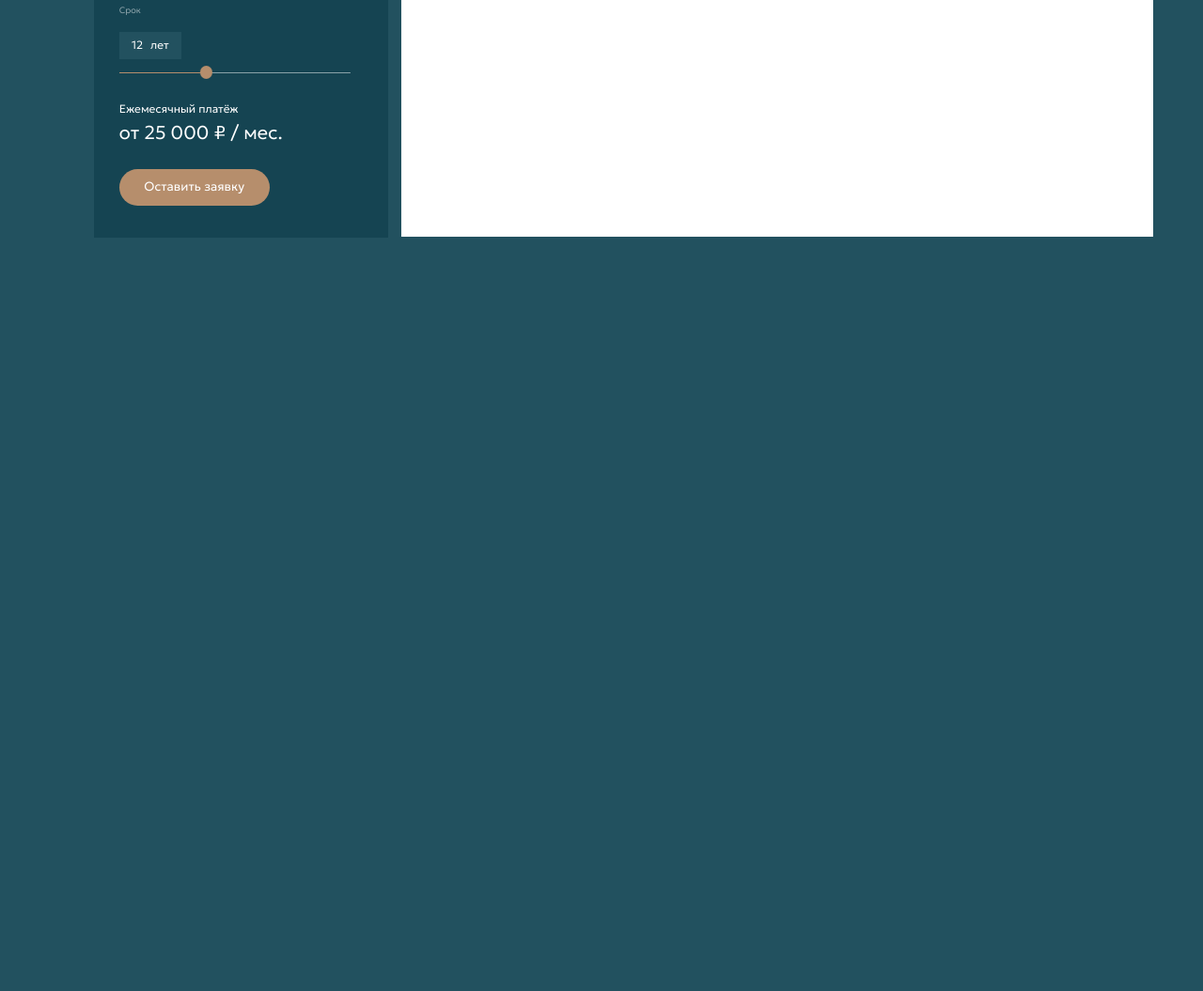
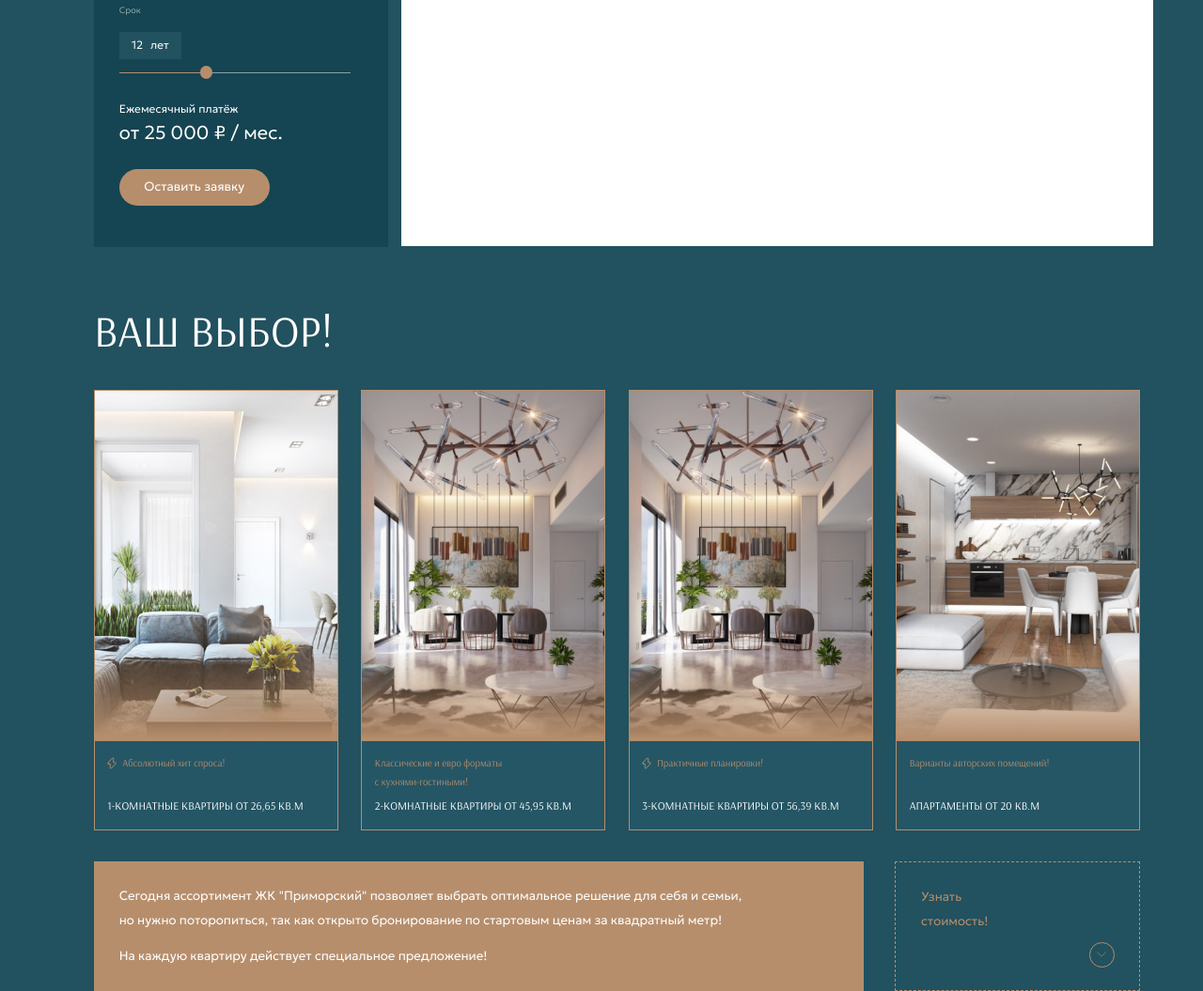
Before and after one commit to NastiaCandor/ssd-primorskaya, a website built with webpack: page src/home_page.html in a window 1280 px wide. Shown: the part 9094-10149 px from the top of the page at 94% size. Before the commit the page ends 9417 px from the top, so only its background shows below. Built offline with nearby package versions, Linux system fonts and the light colour scheme; a web font is replaced by a local one.

Commit message:
feat: add choise section desc style

```diff
--- a/src/home_page.html
+++ b/src/home_page.html
@@ -602,6 +602,77 @@
           </div>
         </div>
       </section>
+      <section class="choise">
+        <div class="container">
+          <h3 class="title txt70reg">Ваш выбор!</h3>
+          <div class="choise__body">
+            <div class="flat-block">
+              <div class="img-block">
+                <img src="./assets/images/Rectangle_54.png" alt="">
+                <a href="#choose-appartment" class="btn btn-regular txt20light">Выбрать квартиру</a>
+              </div>
+              <div class="flat-block__bottom">
+                <div class="flat-block__subtitle">
+                  <img src="./assets/images/lightning.svg" alt="">
+                  <p class="txt16medium">Абсолютный хит спроса!</p>
+                </div>
+                <p class="txt18light title">
+                  1-комнатные квартиры от 26,65 кв.м</p>
+              </div>
+            </div>
+            <div class="flat-block">
+              <div class="img-block">
+                <img src="./assets/images/Rectangle_61_1.png" alt="">
+                <a href="#choose-appartment" class="btn btn-regular txt20light">Выбрать квартиру</a>
+              </div>
+              <div class="flat-block__bottom">
+                <div class="flat-block__subtitle">
+                  <p class="txt16medium">Классические и евро форматы<br> с кухнями-гостиными!</p>
+                </div>
+                <p class="txt18light title">2-комнатные квартиры от 45,95 кв.м</p>
+              </div>
+            </div>
+            <div class="flat-block">
+              <div class="img-block">
+                <img src="./assets/images/Rectangle_61_1.png" alt="">
+                <a href="#choose-appartment" class="btn btn-regular txt20light">Выбрать квартиру</a>
+              </div>
+              <div class="flat-block__bottom">
+                <div class="flat-block__subtitle">
+                  <img src="./assets/images/lightning.svg" alt="">
+                  <p class="txt16medium">Практичные планировки!</p>
+                </div>
+                <p class="txt18light title">3-комнатные квартиры от 56,39 кв.м</p>
+              </div>
+            </div>
+            <div class="flat-block">
+              <div class="img-block">
+                <img src="./assets/images/Rectangle_61.png" alt="">
+                <a href="#choose-appartment" class="btn btn-regular txt20light">Выбрать квартиру</a>
+              </div>
+              <div class="flat-block__bottom">
+                <div class="flat-block__subtitle">
+                  <p class="txt16medium">Варианты авторских помещений!</p>
+                </div>
+                <p class="txt18light title">Апартаменты от 20 кв.м</p>
+              </div>
+            </div>
+          </div>
+          <div class="choise__bottom">
+            <div class="choise__bottom-text txt20medium">
+              <p>Сегодня ассортимент ЖК "Приморский" позволяет выбрать оптимальное решение для себя и семьи,<br> но нужно поторопиться, так как открыто бронирование по стартовым ценам за квадратный метр!</p>
+              <p>На каждую квартиру действует специальное предложение!
+              </p>
+            </div>
+            <div class="choise__bottom-more block__bottom_dotted txt20medium">
+              <span>Узнать<br>стоимость!</span>
+              <button class="btn-round btn-round_40">
+                <img src="./assets/images/arrow-down_colored.svg" alt="">
+              </button>
+            </div>
+          </div>
+        </div>
+      </section>
     </div>
   </main>
 </body>
--- a/src/style.scss
+++ b/src/style.scss
@@ -22,6 +22,7 @@
 @import 'style/components/convenience';
 @import 'style/components/choose';
 @import 'style/components/ipoteka';
+@import 'style/components/choise';
 
 @import 'style/components/buttons';
 @import 'style/components/staff';
--- /dev/null
+++ b/src/style/components/_choise.scss
@@ -0,0 +1,38 @@
+.choise {
+  margin-left: -5rem;
+  padding: 9rem 0 0;
+  .title {
+    text-transform: uppercase;
+    margin-bottom: 5rem;
+  }
+  &__body {
+    display: flex;
+    justify-content: space-between;
+  }
+  &__bottom {
+    display: flex;
+    justify-content: space-between;
+    font-family: 'Geologica';
+    margin-top: 5rem;
+    gap: 5rem;
+    &-text {
+      background: $secondary-color;
+      padding: 3.6rem 4rem;
+      width: 100%;
+      display: flex;
+      flex-direction: column;
+      gap: 2rem;
+    }
+    &-more {
+      border: dashed 1px $secondary-color;
+      padding: 3.6rem 4rem;
+      color: $secondary-color;
+      display: flex;
+      flex-direction: column;
+      width: 51rem;
+      .btn-round {
+        margin: auto 0 0 auto;
+      }
+    }
+  }
+}
--- a/src/style/components/_ipoteka.scss
+++ b/src/style/components/_ipoteka.scss
@@ -1,7 +1,10 @@
 .ipoteka {
-  padding: 10.5rem 0;
+  padding: 10.5rem 0 0;
   .title {
     margin-bottom: 4.5rem;
+  }
+  .select {
+    height: 81rem;
   }
   .select__settings {
     .title {
@@ -90,7 +93,7 @@
       }
     }
     &__body {
-      // padding-right: 8rem;
+      margin-bottom: 7rem;
     }
   }
   &__month-pay {
--- a/src/style/components/_staff.scss
+++ b/src/style/components/_staff.scss
@@ -435,6 +435,75 @@
   }
 }
 
+.flat-block {
+  width: 39rem;
+  .img-block {
+    position: relative;
+    width: 100%;
+    height: 56rem;
+    border: solid 1px $secondary-color;
+    display: flex;
+    justify-content: center;
+    overflow: hidden;
+    &::before {
+      content: '';
+      display: block;
+      position: absolute;
+      top: 0;
+      width: 100%;
+      height: 100%;
+      background: #00000080;
+      opacity: 0;
+      transition: opacity 0.4s ease;
+    }
+    &::after {
+      content: '';
+      display: block;
+      position: absolute;
+      top: 0;
+      width: 100%;
+      height: 100%;
+      background: linear-gradient(180deg, rgba(182, 142, 108, 0) 75.21%, #B68E6C 100%);
+    }
+    &:hover {
+      .btn {
+        opacity: 1;
+      }
+      &::before {
+        opacity: 1;
+      }
+    }
+    .btn {
+      position: absolute;
+      top: calc(50% - 3rem);
+      opacity: 0;
+      z-index: 1;
+      transition: opacity 0.4s ease;
+    }
+  }
+  &__bottom {
+    padding: 2rem;
+    height: 14.4rem;
+    display: flex;
+    flex-direction: column;
+    background-color: $secondary-light-color;
+    border: solid 1px $secondary-color;
+    .title {
+      margin: auto 0 0 0;
+    }
+  }
+  &__subtitle {
+    display: flex;
+    align-items: center;
+    color: $secondary-color;
+    gap: 1rem;
+    img {
+      width: 1.4rem;
+      height: 2rem;
+    }
+  }
+}
+
 //
 [open-menu] {
   cursor: pointer;
--- a/src/style/components/_typo.scss
+++ b/src/style/components/_typo.scss
@@ -64,6 +64,12 @@
   line-height: 190%;
 }
 
+.txt16medium {
+  font-size: 1.6rem;
+  font-weight: 500;
+  line-height: 190%;
+}
+
 .txt14light {
   font-size: 1.4rem;
   font-weight: 300;
```
Also changed, not shown: src/assets/images/lightning.svg (added).
